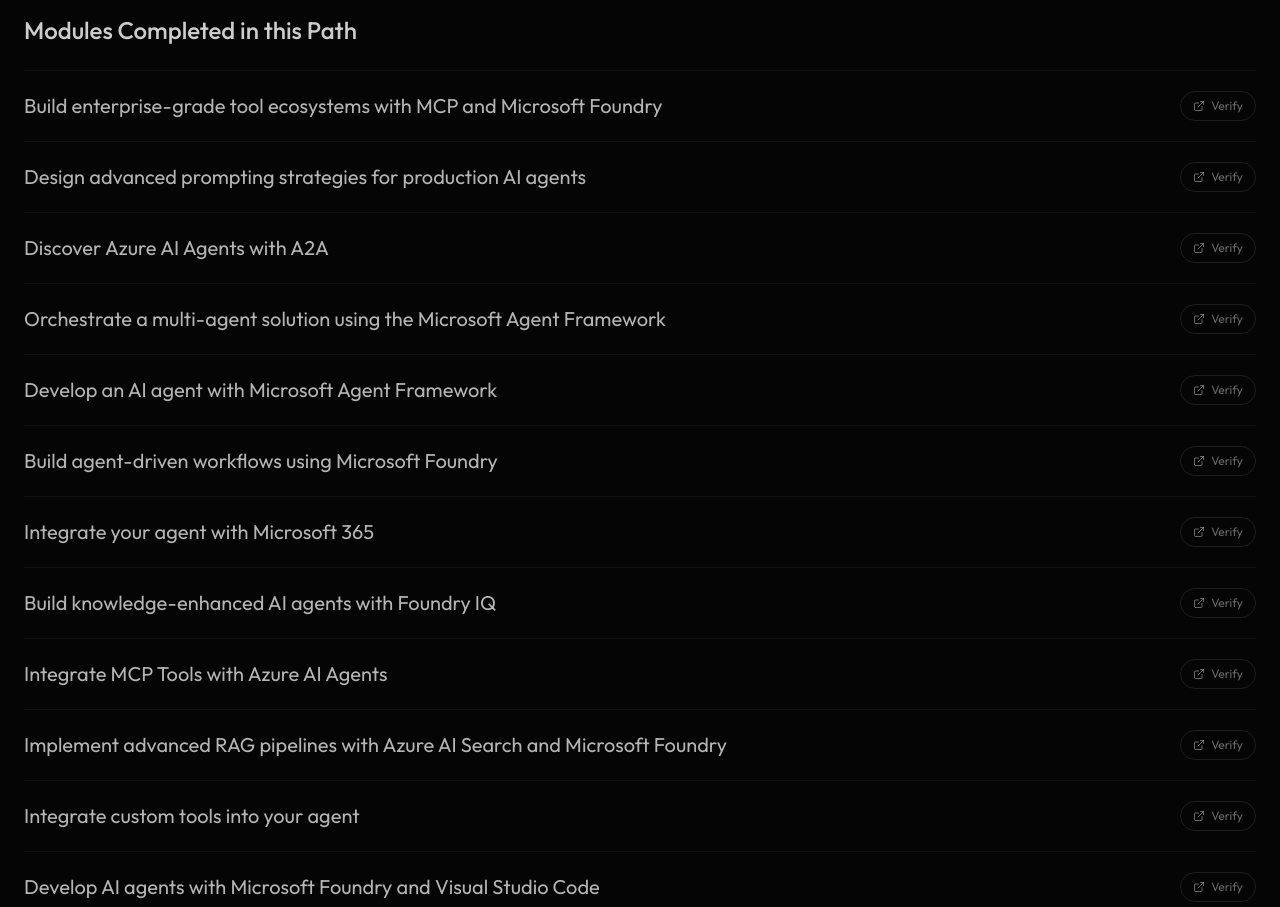
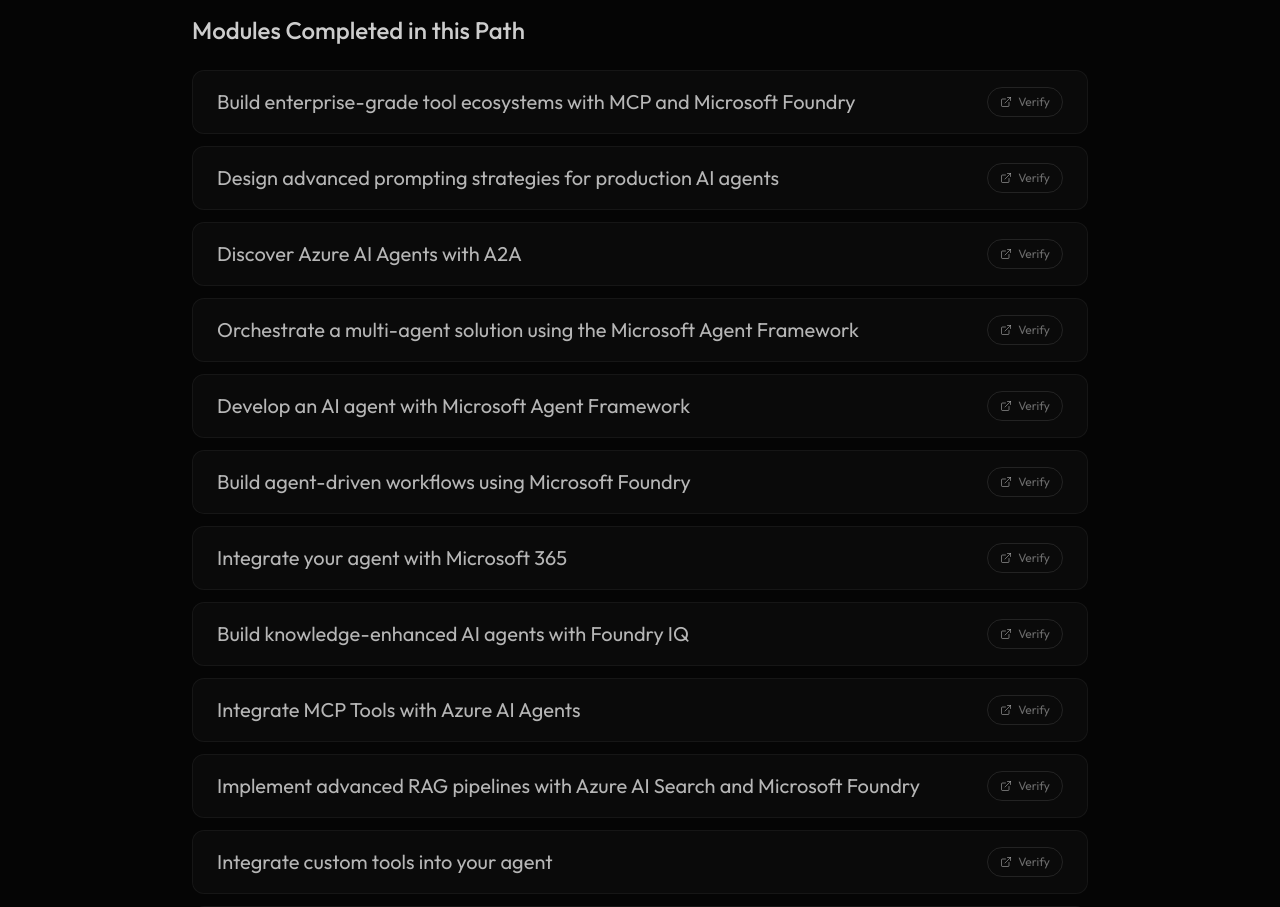
Before and after one commit to fredymorara/React-Portfolio, a Next.js app: page /credentials/ai-agents-azure in a window 1280 px wide. Shown: the part 1013-1920 px from the top of the page. Built offline with nearby package versions, Linux system fonts and the light colour scheme.

Commit message:
feat: add dynamic detail page for individual certifications

```diff
--- a/app/credentials/[slug]/page.tsx
+++ b/app/credentials/[slug]/page.tsx
@@ -69,7 +69,7 @@
         </div>
 
         {cert.pdfUrl && (
-          <div className={`mb-16 rounded-xl border border-white/10 overflow-hidden bg-white/5 w-full max-w-4xl ${cert.pdfUrl.endsWith('.pdf') ? 'aspect-[4/3] md:aspect-[16/9]' : ''}`}>
+          <div className={`mb-16 mx-auto rounded-xl border border-white/10 overflow-hidden bg-white/5 w-full max-w-4xl ${cert.pdfUrl.endsWith('.pdf') ? 'aspect-[4/3] md:aspect-[16/9]' : ''}`}>
             {cert.pdfUrl.endsWith('.pdf') ? (
               <iframe
                 src={`${encodeURI(cert.pdfUrl)}#toolbar=0&view=FitH`}
@@ -88,11 +88,11 @@
         )}
 
         {cert.badges && cert.badges.length > 0 && (
-          <div>
+          <div className="w-full max-w-4xl mx-auto mt-12">
             <h2 className="text-2xl font-medium mb-6 text-white/80">Modules Completed in this Path</h2>
-            <div className="divide-y divide-white/5 border-t border-white/5">
+            <div className="flex flex-col gap-3">
               {cert.badges.map((badge, idx) => (
-                <div key={idx} className="py-5 flex items-center justify-between group">
+                <div key={idx} className="py-4 px-6 flex items-center justify-between group bg-card-bg rounded-xl border border-white/5 hover:border-white/10 transition-colors">
                   <span className="text-white/70 group-hover:text-white transition-colors">
                     {badge.title}
                   </span>
```
